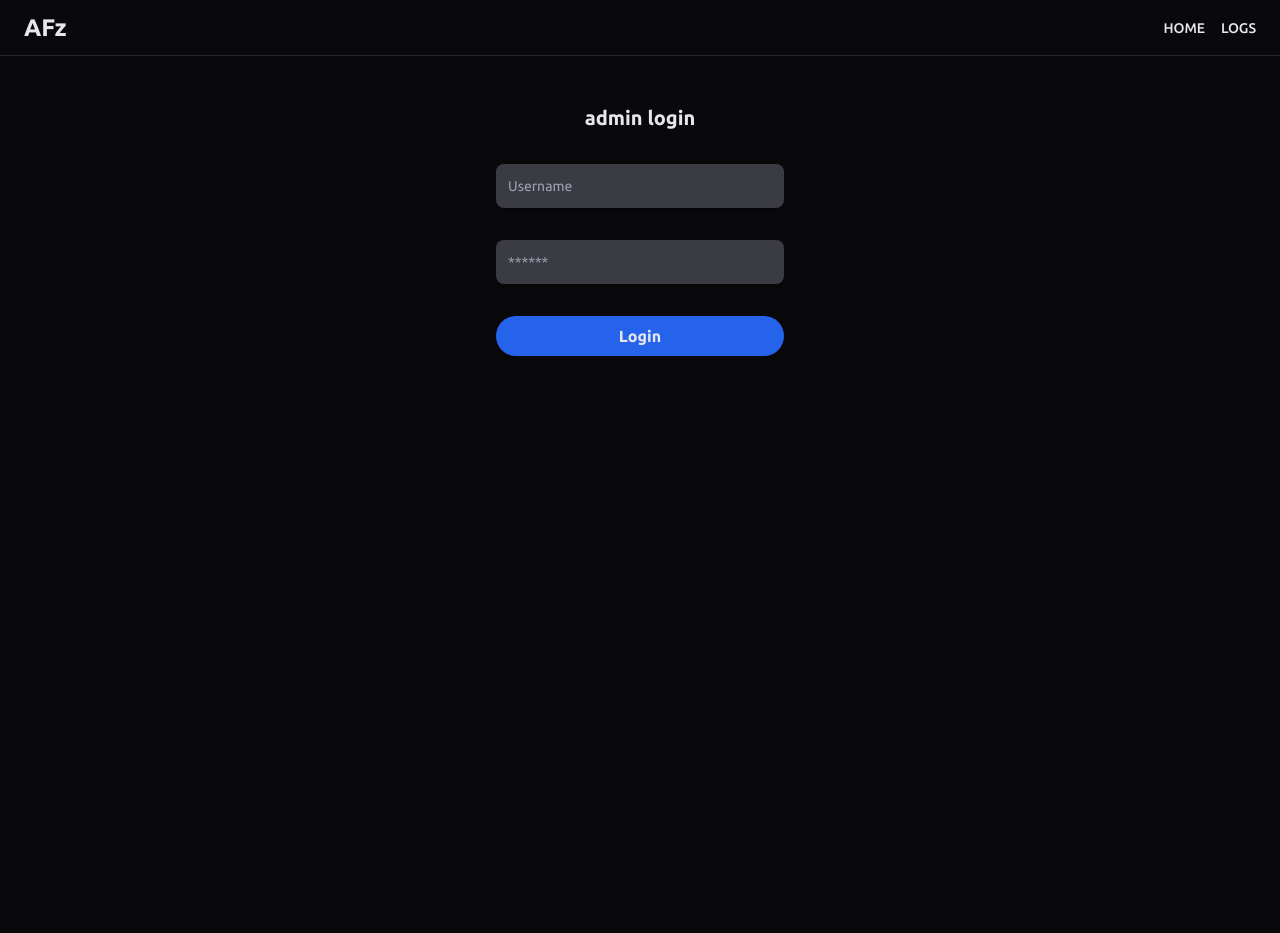
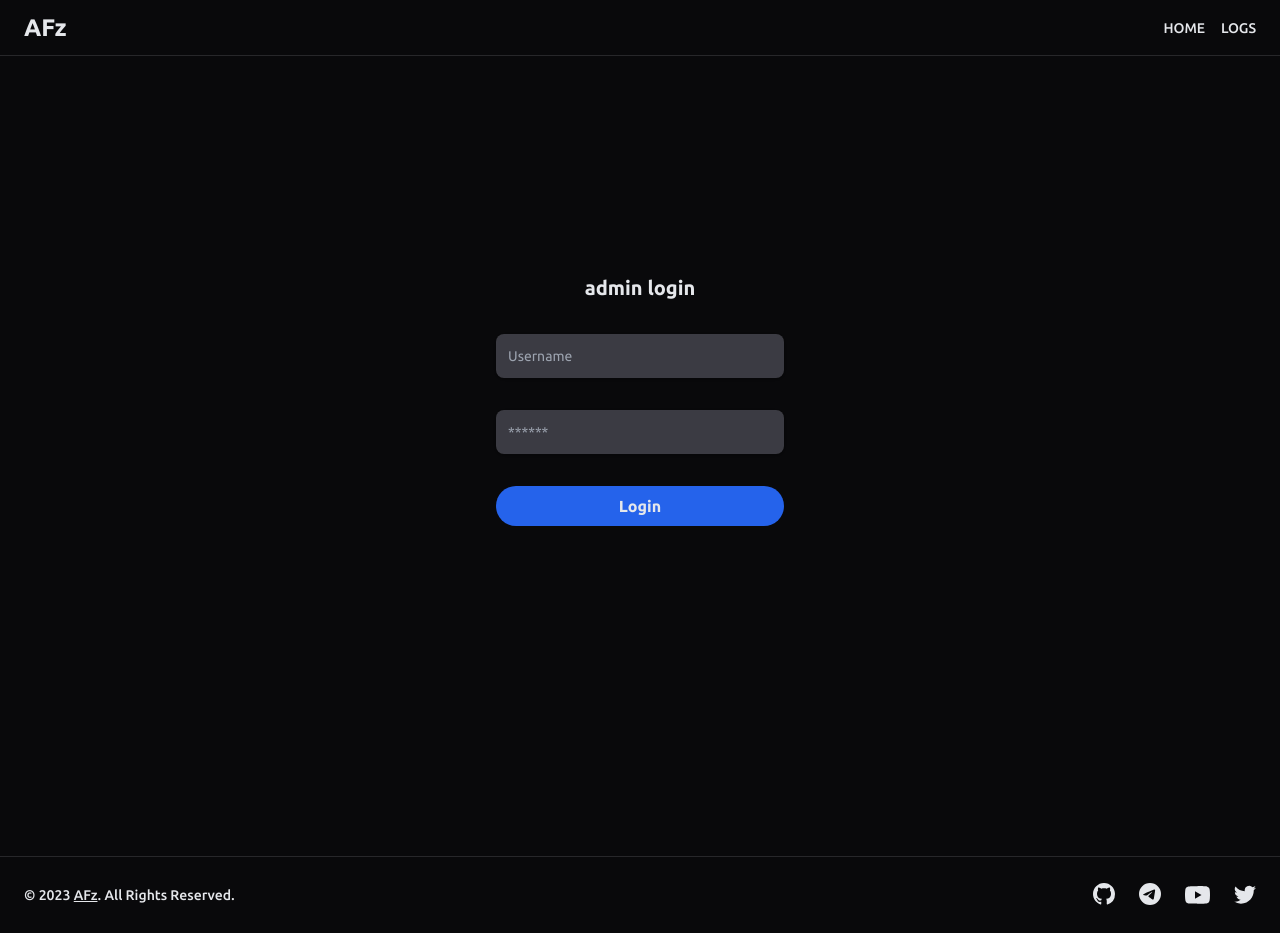
Before and after one commit to AFzOfficial/blog, a React (Vite) app: page /admin/login in a window 1280 px wide. Before the commit the page ends 800 px from the top, so only its background shows below. Built offline with nearby package versions, Linux system fonts and the light colour scheme.

Commit message:
fix: pages sizes

```diff
--- a/src/App.jsx
+++ b/src/App.jsx
@@ -1,6 +1,6 @@
 import { BrowserRouter, Routes, Route } from 'react-router-dom';
 
-import { Navbar, Posts, Post, NotFound, Admin, Login, Home } from './components'
+import { Navbar, Posts, Post, NotFound, Admin, Login, Home, Footer } from './components'
 
 function App() {
 
@@ -21,6 +21,9 @@ function App() {
       <Route path='*' element={<NotFound />} />
 
     </Routes>
+
+    <Footer />
+
     </BrowserRouter>
   )
 }
--- a/src/components/admin/admin.jsx
+++ b/src/components/admin/admin.jsx
@@ -88,7 +88,7 @@ const Admin = () => {
   return (
 
 
-    <div className="p-4 flex flex-col justify-center items-center gap-6 mx-auto">
+    <div className="p-4 flex flex-col justify-center items-center gap-6 mx-auto min-h-screen">
 
       {status &&
         <p className="text-red-500"> {status} </p>
--- a/src/components/admin/login.jsx
+++ b/src/components/admin/login.jsx
@@ -53,8 +53,8 @@ const Login = () => {
 
 
   return (
-    <div className="max-w-screen-lg flex justify-center mx-auto mt-12">
-      <form className="px-4 w-80">
+    <div className="max-w-screen-lg flex justify-center items-center mx-auto min-h-screen">
+      <form className="px-4 w-80 -mt-28">
 
         <div className="flex justify-center flex-col gap-8">
           {error &&
--- a/src/components/blog/errorPage.jsx
+++ b/src/components/blog/errorPage.jsx
@@ -1,6 +1,6 @@
 const NotFound = () => {
   return (
-    <div className="flex justify-center items-center">
+    <div className="flex justify-center items-center min-h-screen">
       <h1 className="text-7xl sm:text-9xl mt-44 select-none">404</h1>
     </div>
   )
--- a/src/components/blog/postPage.jsx
+++ b/src/components/blog/postPage.jsx
@@ -54,7 +54,7 @@ const Post = () => {
   }
 
   return (
-    <div className="container max-w-screen-md flex flex-col justify-center items-center mx-auto mt-4">
+    <div className="max-w-screen-md flex flex-col justify-center items-center mx-auto mt-4 min-h-screen">
 
       {loading &&
         <p>Loading The Post..</p>
--- a/src/components/blog/posts.jsx
+++ b/src/components/blog/posts.jsx
@@ -33,7 +33,7 @@ const Posts = () => {
 
   return (
 
-    <div className='flex flex-col justify-center items-center p-4'>
+    <div className='flex flex-col justify-center items-center p-4 min-h-screen'>
 
       {loading &&
         <p>Loading Posts..</p>
--- a/src/components/home/home.jsx
+++ b/src/components/home/home.jsx
@@ -1,6 +1,4 @@
 import { Link } from 'react-router-dom'
-
-import { Footer } from '../index'
 
 import { FaGithub, FaDiscord, FaInstagram, FaLinkedinIn, FaTwitter, FaDev, FaTelegramPlane, FaGitlab } from 'react-icons/fa'
 import { FiCoffee } from 'react-icons/fi'
@@ -10,7 +8,7 @@ import { HiMiniArrowSmallRight } from 'react-icons/hi2'
 function Home() {
     return (
         <>
-        <div className="max-w-screen-lg h-screen mx-auto flex flex-col justify-center items-center px-2">
+        <div className="max-w-screen-lg h-screen mx-auto flex flex-col justify-center items-center px-2 min-h-screen">
 
             <img src="./img/avatar.webp" alt="photo" className="w-32 h-32 rounded-full mt-10 border-2 border-zinc-800" />
 
@@ -59,7 +57,6 @@ function Home() {
 
         </div>
 
-<Footer />
 </>
     )
 }
```
